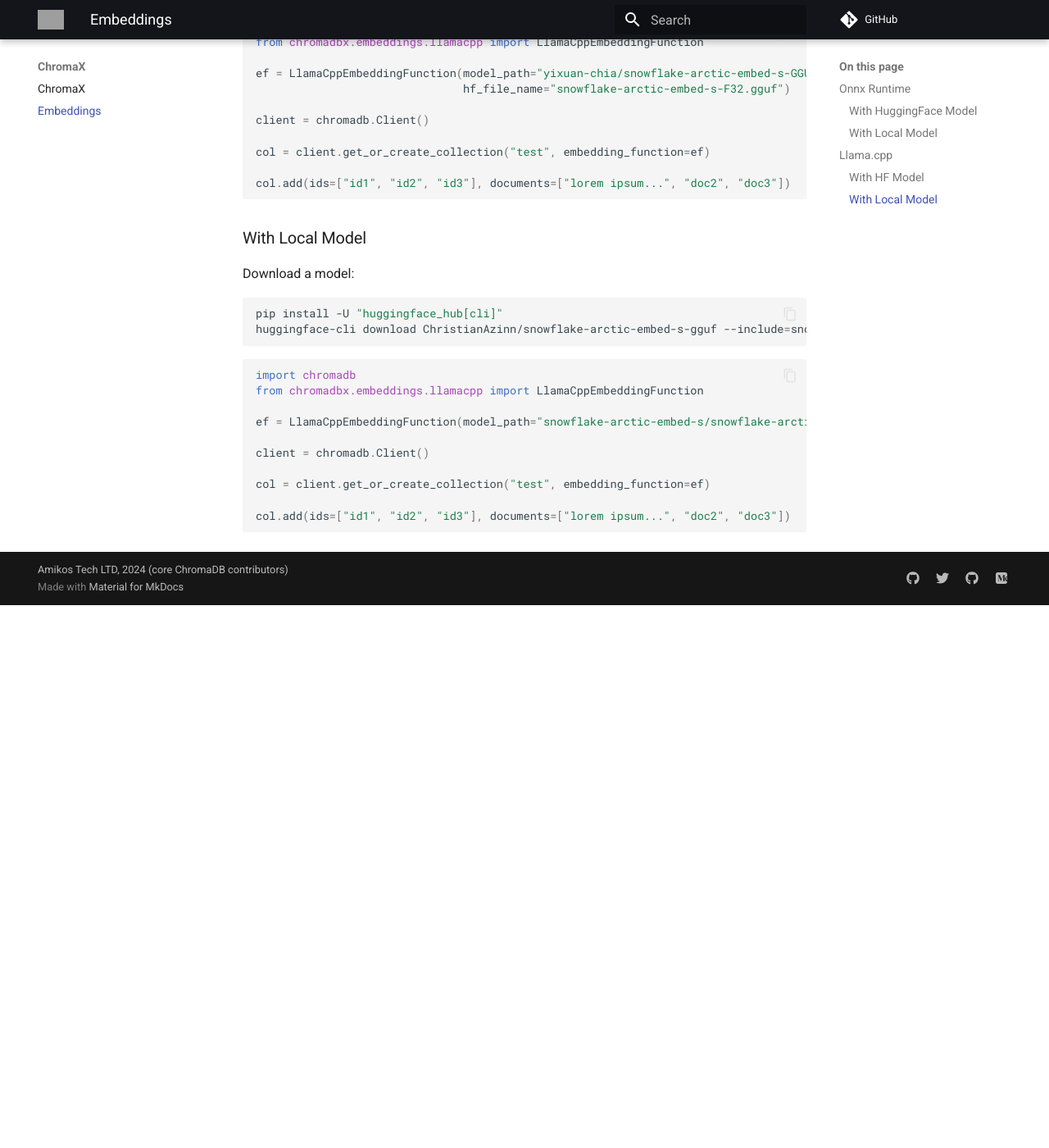
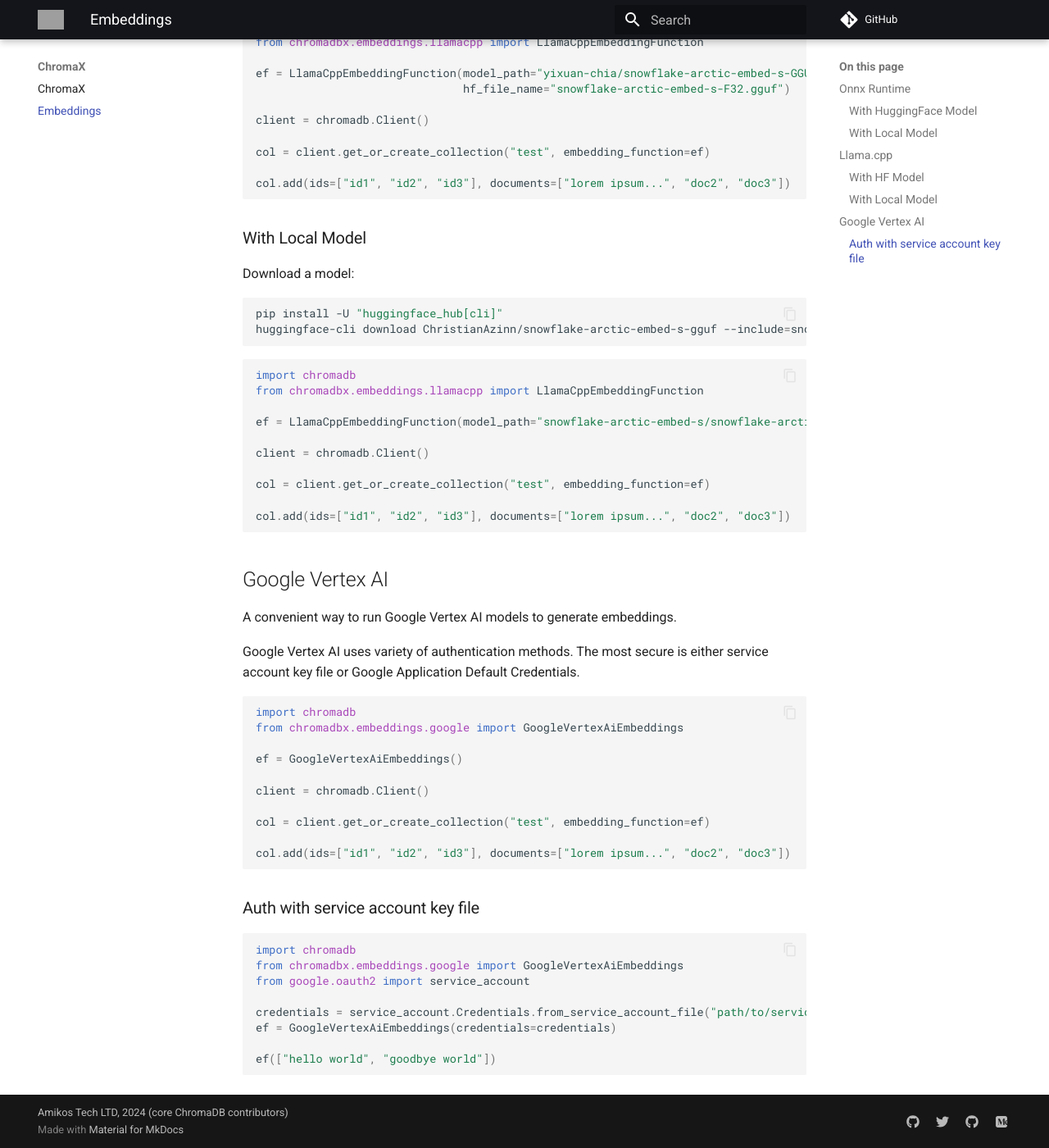
Before and after one commit to amikos-tech/chromadbx, an MkDocs documentation site: the page built from docs/embeddings.md, in a window 1280 px wide and 1400 px high, scrolled down 1417 px. Shown: the whole window at 82% size. Built offline with MkDocs 1.6.1 and Material for MkDocs 9.7.7, drawn with Linux system fonts in a browser that asks for light colours; comment, search, counter and statistics services are not loaded; before the commit the page ends 2155 px from its top, so only the background shows below that; grey boxes are pictures that could not be loaded.

Commit message:
feat: Added additional auth methods + test

````diff
--- a/docs/embeddings.md
+++ b/docs/embeddings.md
@@ -95,3 +95,35 @@
 
 col.add(ids=["id1", "id2", "id3"], documents=["lorem ipsum...", "doc2", "doc3"])
 ```
+
+## Google Vertex AI
+
+A convenient way to run Google Vertex AI models to generate embeddings.
+
+Google Vertex AI uses variety of authentication methods. The most secure is either service account key file or Google Application Default Credentials.
+
+```py
+import chromadb
+from chromadbx.embeddings.google import GoogleVertexAiEmbeddings
+
+ef = GoogleVertexAiEmbeddings()
+
+client = chromadb.Client()
+
+col = client.get_or_create_collection("test", embedding_function=ef)
+
+col.add(ids=["id1", "id2", "id3"], documents=["lorem ipsum...", "doc2", "doc3"])
+```
+
+### Auth with service account key file
+
+```py
+import chromadb
+from chromadbx.embeddings.google import GoogleVertexAiEmbeddings
+from google.oauth2 import service_account
+
+credentials = service_account.Credentials.from_service_account_file("path/to/service-account-key.json")
+ef = GoogleVertexAiEmbeddings(credentials=credentials)
+
+ef(["hello world", "goodbye world"])
+```
````
Also changed, not shown: 2 other files.
